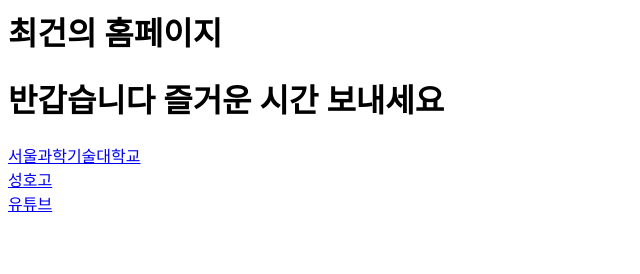
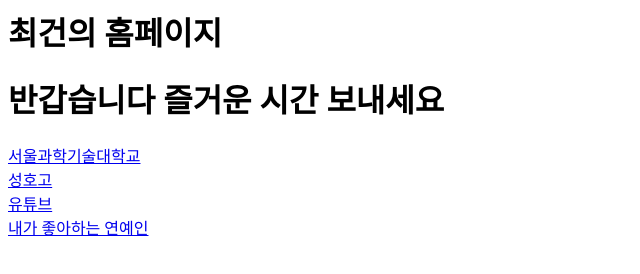
Before and after one commit to silme5866/web1, a plain HTML site: page index.html in a window 1280 px wide. Shown: the whole page, without its empty margins (0-640 px from the left). Drawn offline with Linux system fonts and the light colour scheme.

Commit message:
Update index.html

```diff
--- a/index.html
+++ b/index.html
@@ -9,5 +9,6 @@
   <a href="https://www.seoultech.ac.kr/index.jsp">서울과학기술대학교</a><br>
   <a href="https://sungho.hs.kr/home/index.do">성호고</a><br>
   <a href="https://www.youtube.com/">유튜브</a><br>
+   <a href="my.html">내가 좋아하는 연예인</a><br>
 </body>
 </html>
```
